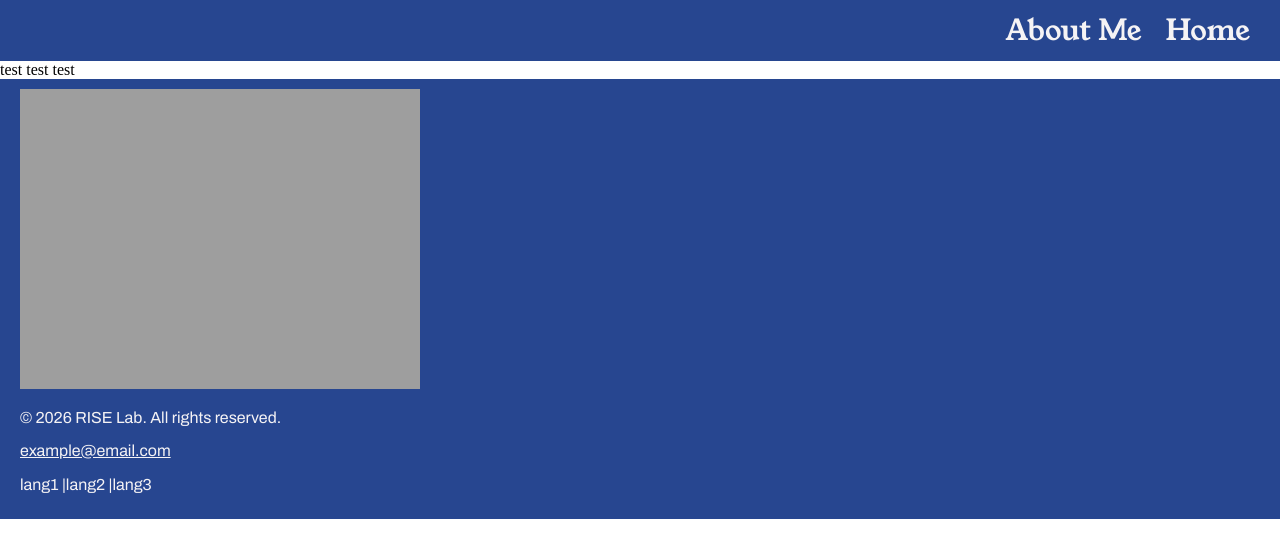
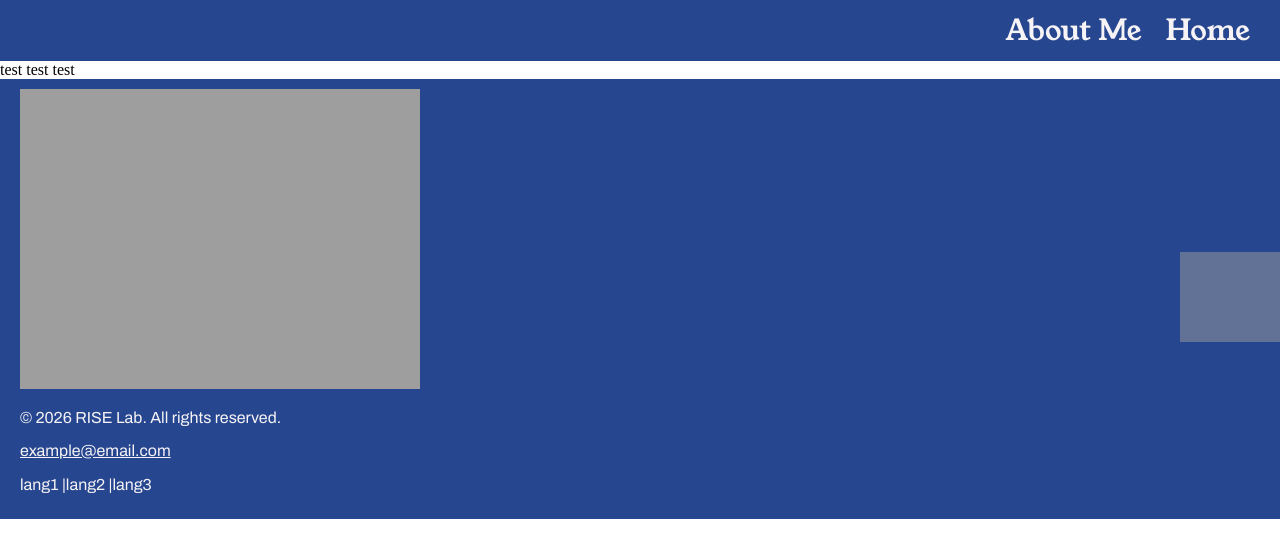
Before and after one commit to hschuler13/jekyll_theme_fronchetti, a Jekyll site: the page built from index.html, in a window 1280 px wide. Shown: the top 558 px of the page. Built offline with Jekyll 4.4.1, drawn with Linux system fonts in a browser that asks for light colours.

Commit message:
actual fix to transparent logo

```diff
--- a/_includes/footer.html
+++ b/_includes/footer.html
@@ -24,7 +24,7 @@
     </div>
 
     <div class="footer-subcontainer-right">
-      {%- if footer.logo %}
+      {%- if site.footer.logo %}
       <img src="{{ site.footer.logo | relative_url }}" />
       {% endif -%}
     </div>
--- a/_sass/_layout.scss
+++ b/_sass/_layout.scss
@@ -73,9 +73,9 @@ p, a , span, ul li, ol li {
 }
 
 .footer-subcontainer-right img {
-    height: 150px;
-    width: 100px;
-    opacity: 1;
+    height: 20%;
+    width: 30%;
+    opacity: 0.5;
     align-items: right;
 }
 
```
